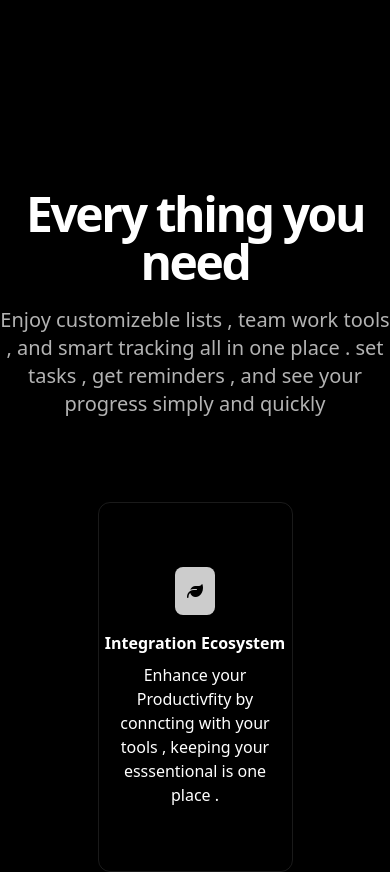
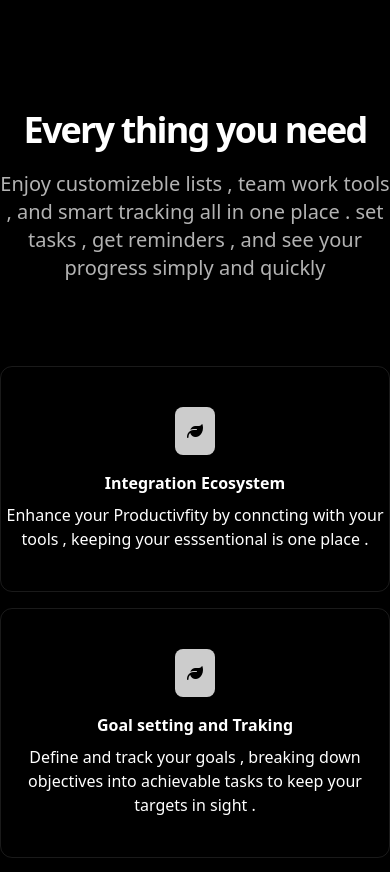
Before and after one commit to ahmedelmogy1/landingPageDarkTheme, an Angular app: page / in a window 390 px wide. Shown: the part 850-1722 px from the top of the page. Built offline with nearby package versions, Linux system fonts and the light colour scheme.

Commit message:
add files

```diff
--- a/angular.json
+++ b/angular.json
@@ -94,6 +94,9 @@
             ],
             "scripts": []
           }
+        },
+        "deploy": {
+          "builder": "angular-cli-ghpages:deploy"
         }
       }
     }
--- a/src/app/app.component.css
+++ b/src/app/app.component.css
@@ -0,0 +1,12 @@
+@layer ddd{
+    ::before{
+        content: "";
+        border: none;
+        outline: none;
+    }
+    ::after{
+        content: "";
+        border: none;
+        outline: none;
+    }
+}
--- a/src/app/components/call/call.component.html
+++ b/src/app/components/call/call.component.html
@@ -1,9 +1,9 @@
-<div class="bg-black text-white relative overflow-hidden  py-36 ">
+<div class="bg-black text-white relative overflow-hidden  py-12 sm:py-36 ">
     <div class="container mx-auto  ">
-        <h2 class="text-center text-5xl lg:text-6xl font-bold tracking-tighter select-none sm:text-6xl " >Get instant access</h2>
-        <p class="mt-5 text-center text-xl text-white/70 sm:px-16 md:px-24  2xl:p-0">Celebrate the joy of accomplishment with an app designed to track your progress and motivate your effort</p>
+        <h2 class="text-center text-4xl lg:text-6xl font-bold tracking-tighter select-none sm:text-6xl " >Get instant access</h2>
+        <p class="mt-5 text-center  text-sm sm:text-xl text-white/70 sm:px-16 md:px-24  2xl:p-0">Celebrate the joy of accomplishment with an app designed to track your progress and motivate your effort</p>
 
-        <form [formGroup]="contact" class="mt-12 grid grid-cols-1  sm:grid-cols-6 content-center gap-2.5 flex-wrap sm:px-4 px-14">
+        <form [formGroup]="contact" class="mt-12 grid grid-cols-1  sm:grid-cols-6 content-center gap-2.5 flex-wrap sm:px-4 px-3">
             <input type="text" FormControlName="email" placeholder="your@gmail.com" class="h-12 bg-white/20 rounded-lg px-5 font-medium placeholder:text-[#9CA3AF] sm:col-start-2  sm:col-end-5">
             <button class="bg-white text-black h-12 rounded-lg">Get access</button>
         </form>
--- a/src/app/components/faqs/faqs.component.html
+++ b/src/app/components/faqs/faqs.component.html
@@ -1,12 +1,12 @@
-<div class="bg-black text-white  py-36 bg-gradient-to-b from-[#5D2CA8] to-black">
+<div class="bg-black text-white  py-12 sm:py-36 bg-gradient-to-b from-[#5D2CA8] to-black">
     <div class="container mx-auto">
 
-        <h2 class="text-center text-5xl lg:text-6xl font-bold tracking-tighter select-none">Frequently asked questionas </h2>
+        <h2 class="text-center text-4xl sm:text-6xl font-bold tracking-tighter select-none">Frequently asked questionas </h2>
         <div class="mt-12 px-4 lg:px-24 xl:px-56">
             @for (ask of asks; track $index) {
                 <div class="py-7 border-b border-white/30 px-5  select-none h-max" (click)="openClose(ask.ID)" >
-                    <div class="flex items-center cursor-pointer"><span class="block flex-1 text-lg font-bold"> {{ask.question}}</span><i class="fa-solid"  [class.fa-plus]='!ask.isOpen' [class.fa-minus]='ask.isOpen'></i></div>
-                    <div [class.max-h-96]="ask.isOpen"   [class.mt-6]="ask.isOpen" [class.mt-0]="!ask.isOpen" [class.max-h-0]="!ask.isOpen"  class="mt-6  transition-all duration-300  max-h-96 overflow-hidden ">{{ask.answer}}</div>
+                    <div class="flex items-center cursor-pointer"><span class="block flex-1 text-md sm:text-lg font-bold pe-2"> {{ask.question}}</span><i class="fa-solid"  [class.fa-plus]='!ask.isOpen' [class.fa-minus]='ask.isOpen'></i></div>
+                    <div [class.max-h-96]="ask.isOpen"   [class.mt-6]="ask.isOpen" [class.mt-0]="!ask.isOpen" [class.max-h-0]="!ask.isOpen"  class="mt-6  transition-all duration-300  max-h-96 overflow-hidden text-sm sm:text-lg ">{{ask.answer}}</div>
                 </div>
             }
         </div>
--- a/src/app/components/feature/feature.component.html
+++ b/src/app/components/feature/feature.component.html
@@ -1,14 +1,14 @@
-<div class="bg-black text-white py-20 sm:py-34">
-    <div class="container mx-auto">
-        <h2 class="text-center font-bold text-5xl sm:text-6xl tracking-tighter">Every thing you need </h2>
+<div class="bg-black text-white py-0 sm:py-34">
+    <div class="container  mx-auto ">
+        <h2 class="text-center font-bold text-4xl sm:text-6xl tracking-tighter">Every thing you need </h2>
         <p class="mt-5 text-center text-xl text-white/70">Enjoy customizeble lists , team work tools , and smart
             tracking all in one place . set tasks , get reminders
             , and see your progress simply and quickly</p>
        <div class="py-5"appGlowMask >
-         <div class="  mt-16 grid grid-cols-1 sm:grid-cols-3 gap-4 xl:w-[60%] lg:w-[70%] sm:w-[90%] w-[50%]   mx-auto " >
+         <div class="  mt-16 grid grid-cols-1 sm:grid-cols-2 md:grid-cols-3 gap-4    mx-auto " >
             @for (feature of features; track $index) {
                 <div
-                class=" border border-white/10 relative  px-1  py-16 text-center rounded-xl  sm:px-4">
+                class=" border border-white/10 relative  px-1  py-10 sm:py-16 text-center rounded-xl  sm:px-4">
                 <div class="absolute inset-0 border-2 border-purple-600 rounded-xl mask-radial Card"
                 style="-webkit-mask-image:radial-gradient(0px 0px at 0px 0px, red, transparent); mask-image: radial-gradient(0px 0px at 0px 0px, red, transparent);" >
                 </div>
@@ -17,7 +17,7 @@
                 </div>
                 <div class="">
                     <h3 class="font-bold mt-4 w-fit mx-auto">{{feature.titel}}</h3>
-                    <p class="mt-2 max-w-40 text-center mx-auto">{{feature.description}}</p>
+                    <p class="mt-2  text-center mx-auto max-w-[400px] ">{{feature.description}}</p>
                 </div>
             </div>
             }
--- a/src/app/components/product/product.component.css
+++ b/src/app/components/product/product.component.css
@@ -2,7 +2,7 @@
   from {
     opacity: 0;
 
-    transform: perspective(800px) rotateX(20deg);
+    transform: perspective(800px) rotateX(30deg);
   }
   to {
     opacity: 1;
@@ -13,5 +13,5 @@
 img{
     animation: appear linear !important;
     animation-timeline: view() !important;
-    animation-range: entry 0 cover 40% !important  ;
+    animation-range: entry 0% cover 70% !important  ;
 }
--- a/src/app/components/product/product.component.html
+++ b/src/app/components/product/product.component.html
@@ -1,8 +1,8 @@
-<div class="bg-black text-white  py-36 bg-gradient-to-b from-black to-[#5D2CAB]">
+<div class="bg-black text-white  py-12 sm:py-36 bg-gradient-to-b from-black to-[#5D2CAB]">
     <div class="container  mx-auto">
 
-        <h2 class="text-center text-5xl sm:text-6xl font-bold tracking-tighter">Intuitive interface</h2>
-        <p class="text-xl text-center text-white/70 mt-5">celebrate the joy of accomplishhment with an app designed to track your progress , motivate your efforts , and celebrate your successes , one task at a time .</p>
+        <h2 class="text-center text-4xl sm:text-6xl font-bold tracking-tighter">Intuitive interface</h2>
+        <p class="text-sm sm:text-xl text-center text-white/70 mt-5">celebrate the joy of accomplishhment with an app designed to track your progress , motivate your efforts , and celebrate your successes , one task at a time .</p>
         <div class="flex justify-center  px-4">
             <img src="./assets/images/app-screen.png"  alt="app-screen" class="mt-14" >
         </div>
--- a/src/index.html
+++ b/src/index.html
@@ -5,7 +5,7 @@
   <title>Portfolio</title>
   <base href="/">
   <meta name="viewport" content="width=device-width, initial-scale=1">
-  <link rel="icon" type="image/x-icon" href="favicon.ico">
+  <link rel="icon" type="image/x-icon" href="./assets/images/logosaas.png">
 </head>
 <body>
   <app-root></app-root>
```
